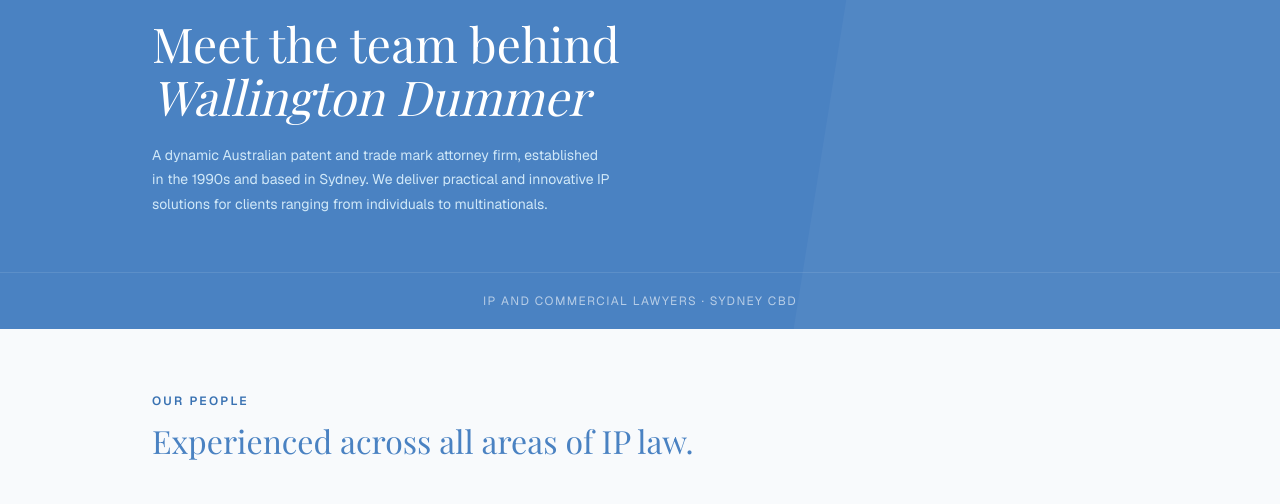
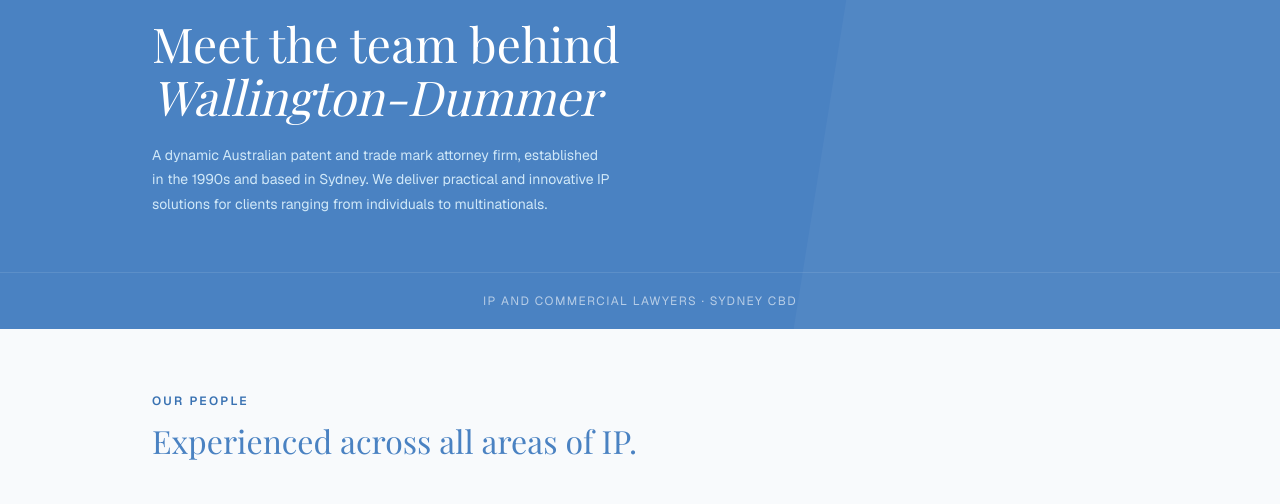
Before and after one commit to Jake-mc221/wd-new-webiste, a Next.js app: page /firm in a window 1280 px wide. Shown: the part 127-631 px from the top of the page. Built offline with nearby package versions, Linux system fonts and the light colour scheme; grey boxes are pictures that could not be loaded; a web font is replaced by a local one.

Commit message:
fixed a few text errors

```diff
--- a/app/firm/page.tsx
+++ b/app/firm/page.tsx
@@ -20,7 +20,7 @@
             Our Firm
           </p>
           <h1 className="font-serif text-[32px] md:text-[48px] font-normal text-white leading-[1.1] max-w-[540px] mb-5">
-            Meet the team behind <em>Wallington Dummer</em>
+            Meet the team behind <em>Wallington-Dummer</em>
           </h1>
           <p className="text-sm text-blue-300 max-w-[460px] leading-[1.75]">
             A dynamic Australian patent and trade mark attorney firm, established
@@ -43,7 +43,7 @@
               Our People
             </p>
             <h2 className="font-serif text-[32px] font-normal text-navy">
-              Experienced across all areas of IP law.
+              Experienced across all areas of IP.
             </h2>
           </div>
 
--- a/app/page.tsx
+++ b/app/page.tsx
@@ -128,7 +128,7 @@
               Decades of IP expertise.
             </h2>
             <p className="text-sm text-slate leading-[1.8] mb-5">
-              Wallington Dummer provides practical and strategic intellectual
+              Wallington-Dummer provides practical and strategic intellectual
               property advice to protect and grow your ideas, navigating complex
               IP landscapes with clarity and confidence.
             </p>
```
